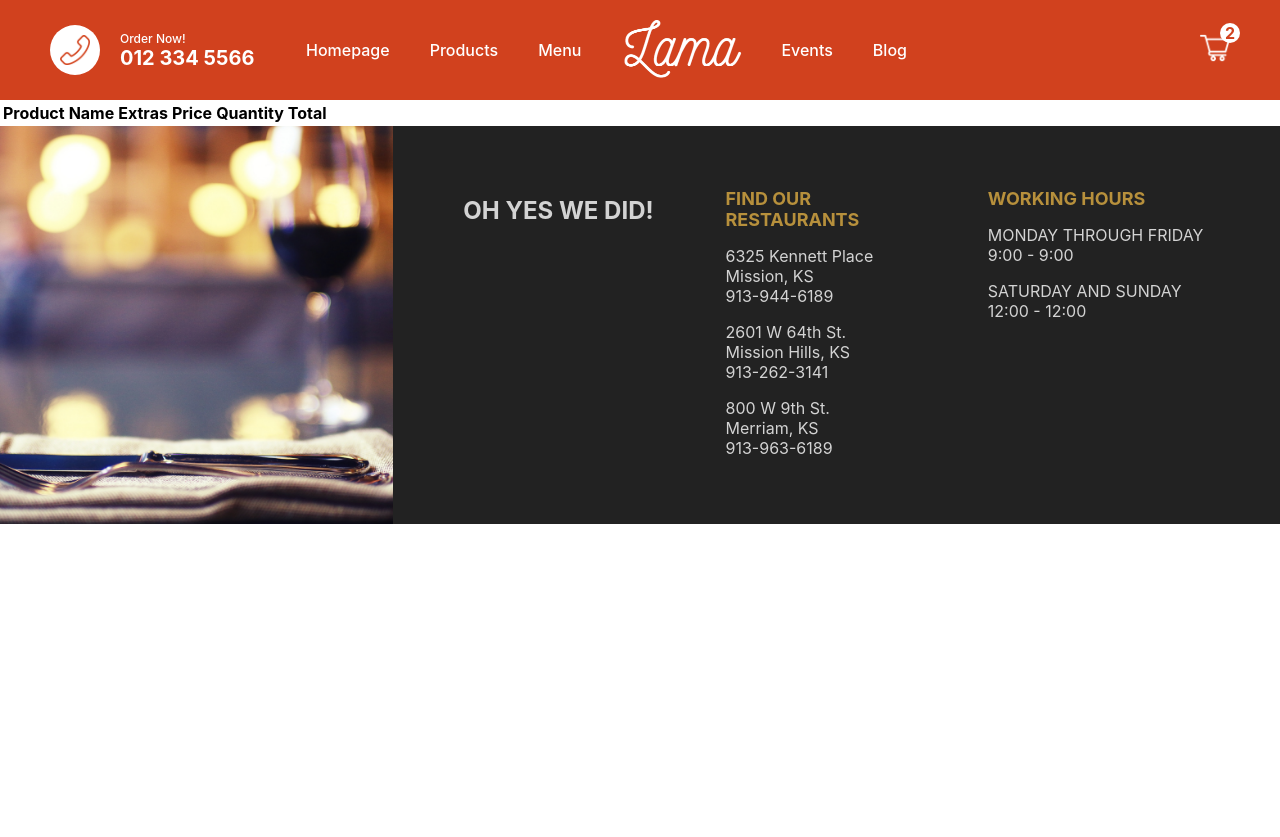
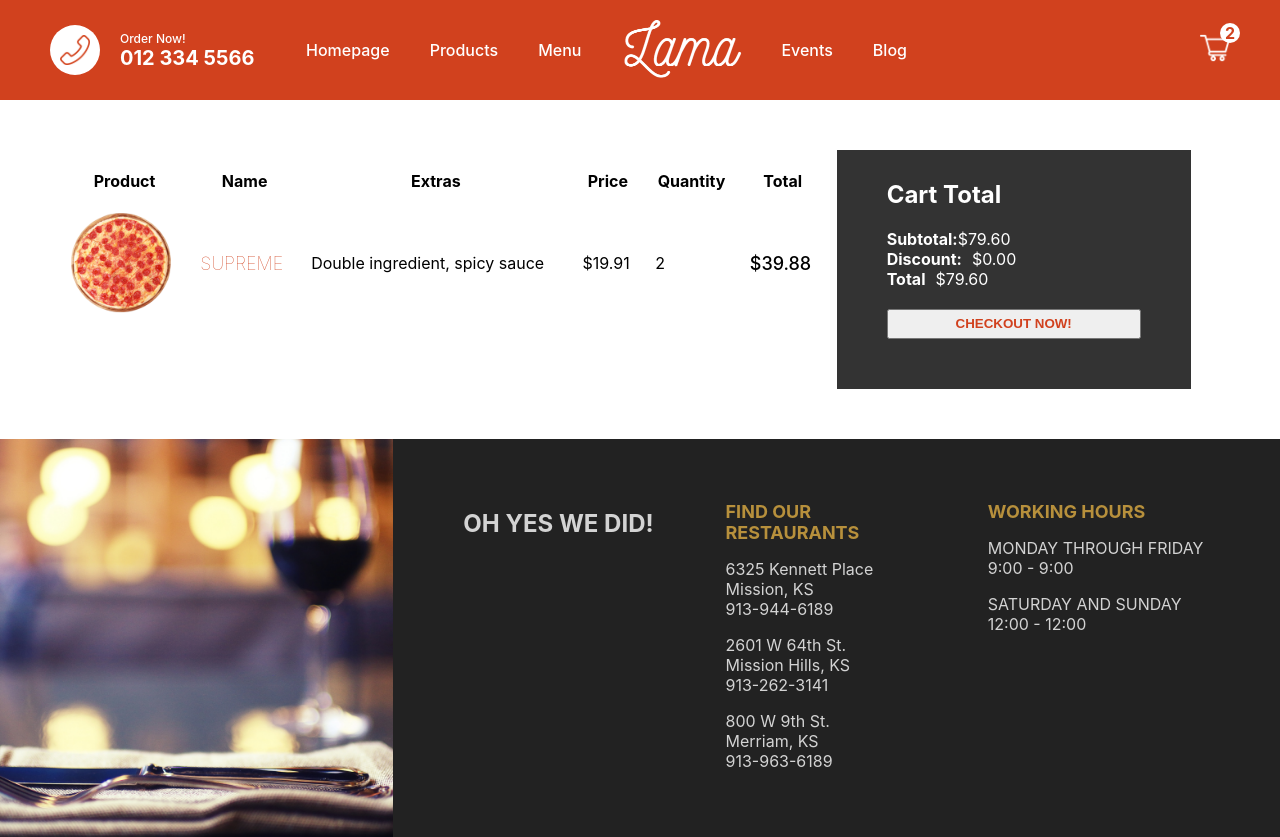
Before and after one commit to JWoltjen/pizza-landing-page, a Next.js app: page /Cart in a window 1280 px wide. Before the commit the page ends 800 px from the top, so only its background shows below. Built offline with nearby package versions, Linux system fonts and the light colour scheme.

Commit message:
final branch commit

```diff
--- a/pages/Cart.jsx
+++ b/pages/Cart.jsx
@@ -14,10 +14,52 @@
                         <th>Quantity</th>
                         <th>Total</th>
                     </tr>
+                    <tr className={styles.tr}>
+                        <td>
+                            <div className={styles.imgContainer}>
+                                <Image
+                                    src="/img/pizza.png"
+                                    height='100'
+                                    width='100'
+                                    objectFit="cover"
+                                    alt="pizza"
+                                />
+                            </div>
+                        </td>
+                        <td>
+                            <span className={styles.name}>SUPREME</span>
+                        </td>
+                        <td>
+                            <span className={styles.extra}>
+                                Double ingredient, spicy sauce
+                            </span>
+                        </td>
+                        <td>
+                            <span className={styles.price}>$19.91</span>
+                        </td>
+                        <td>
+                            <span className={styles.quantity}>2</span>
+                        </td>
+                        <td>
+                            <span className={styles.total}>$39.88</span>
+                        </td>
+                    </tr>
                 </table>
             </div>
             <div className={styles.right}>
-
+                <div className={styles.wrapper}>
+                    <h2 className={styles.title}>Cart Total</h2>
+                    <div className={styles.totalText}>
+                        <b className={styles.totalTextFile}>Subtotal:</b>$79.60
+                    </div>
+                    <div className={styles.totalText}>
+                        <b className={styles.totalTextTitle}>Discount:</b>$0.00
+                    </div>
+                    <div classname={styles.totalText}>
+                        <b className={styles.totalTextTitle}>Total</b>$79.60
+                    </div>
+                    <button className={styles.button}>CHECKOUT NOW!</button>
+                </div>
             </div>
         </div>
     )
--- a/styles/Cart.module.css
+++ b/styles/Cart.module.css
@@ -1,3 +1,58 @@
 .container{
+    padding: 50px;
+    display: flex;
+}
 
+.left{
+    flex: 2;
 }
+
+.right{
+    flex: 1
+}
+
+.imgContainer{
+    width: 100px;
+    height: 100px;
+}
+
+.table{
+    width: 100%;
+    border-spacing: 20px;
+}
+
+.name{
+    font-weight: 50;
+    color: #d1411e;
+    font-size: 18px;
+}
+
+.total {
+    font-weight: 500;
+    font-size: 18px;
+}
+
+.wrapper{
+    width: 90%;
+    max-height: 300px;
+    background-color: #333;
+    padding: 50px;
+    padding-top: 10px;
+    display: flex;
+    flex-direction: column;
+    justify-content: space-between;
+    color: white;
+}
+
+
+.totalTextTitle{
+    margin-right: 10px;
+}
+
+.button{
+    height: 30px;
+    color: #d1411e;
+    font-weight: bold;
+    cursor: pointer;
+    margin-top: 20px;
+}
```
